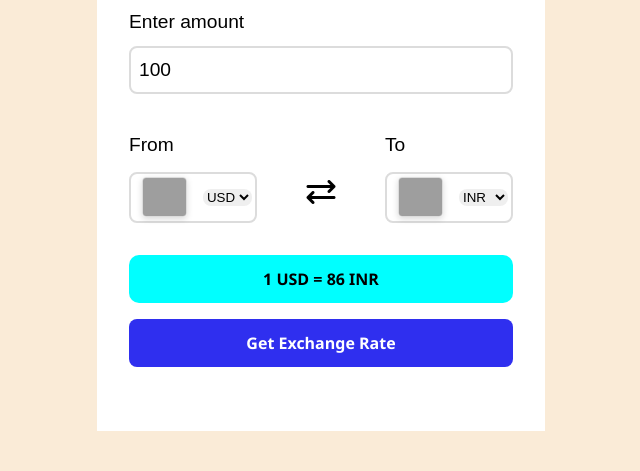
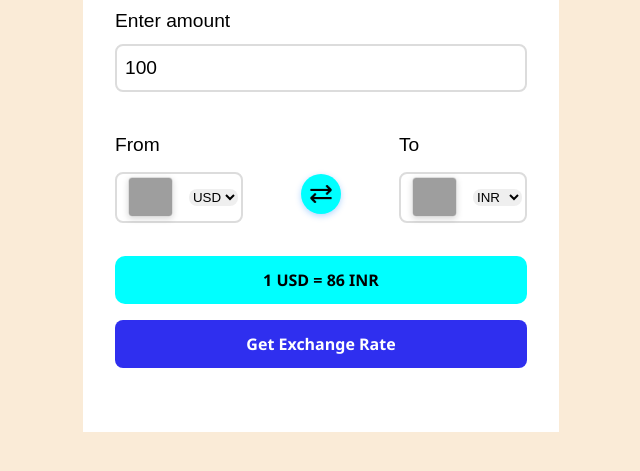
Before and after one commit to tharun87/Currency-Converter, a plain HTML site: page index.html in a window 1280 px wide. Shown: the part 225-696 px from the top of the page, without its empty margins (319-959 px from the left). Drawn offline with Linux system fonts and the light colour scheme; grey boxes are pictures that could not be loaded.

Commit message:
Update Currency Converter.css

```diff
--- a/Currency Converter.css
+++ b/Currency Converter.css
@@ -18,9 +18,52 @@ h2{
   font-family:Arial, Helvetica, sans-serif
 }
 
-#exchange_symbol{
-  height: 2rem;
+.excng_symbol {
+  display: flex;
+  align-items: center;
+  justify-content: center;
+  margin: 10px;
+  position: relative;
+}
+
+#exchange_symbol {
   margin-top: 2rem;
+  width: 40px;
+  height: 40px;
+  cursor: pointer;
+  padding: 8px;
+  background-color:#00FFFF; /* Bootstrap blue */
+  border-radius: 50%;
+  transition: transform 0.3s ease, background-color 0.3s ease, box-shadow 0.3s ease;
+  box-shadow: 0 2px 6px rgba(0, 123, 255, 0.3);
+}
+
+#exchange_symbol:hover {
+  transform: rotate(180deg);
+  background-color: #d7f226;
+  box-shadow: 0 2px 6px rgba(221, 255, 99, 0.2);
+  opacity: 0.95;
+}
+
+/* Tooltip styling */
+.excng_symbol::after {
+  content: "Swap Currencies";
+  position: absolute;
+  bottom: -30px;
+  background-color: #333;
+  color: #fff;
+  padding: 5px 8px;
+  border-radius: 4px;
+  font-size: 14px;
+  opacity: 0;
+  pointer-events: none;
+  transition: opacity 0.3s;
+  white-space: nowrap;
+  font-family:'Lucida Sans', 'Lucida Sans Regular', 'Lucida Grande', 'Lucida Sans Unicode', Geneva, Verdana, sans-serif;
+}
+
+.excng_symbol:hover::after {
+  opacity: 1;
 }
 
 .container{
```
